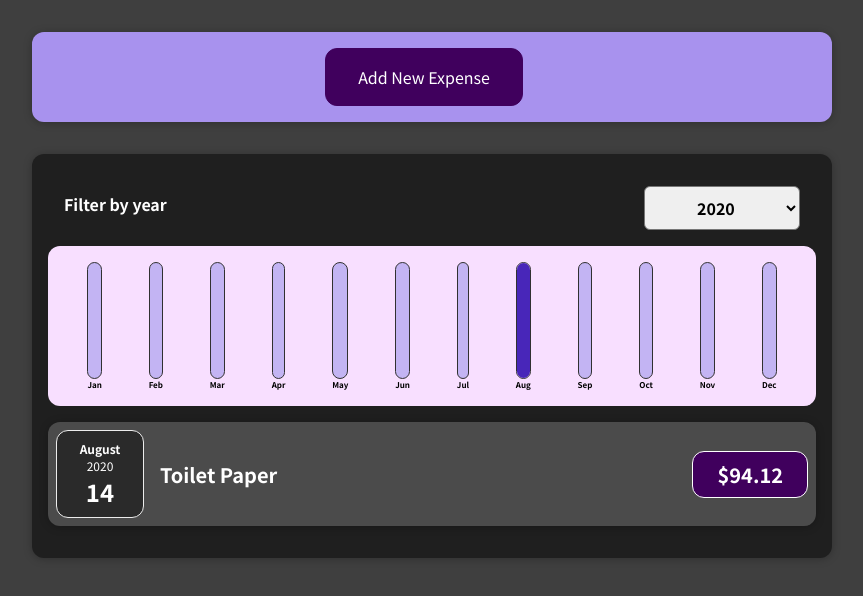
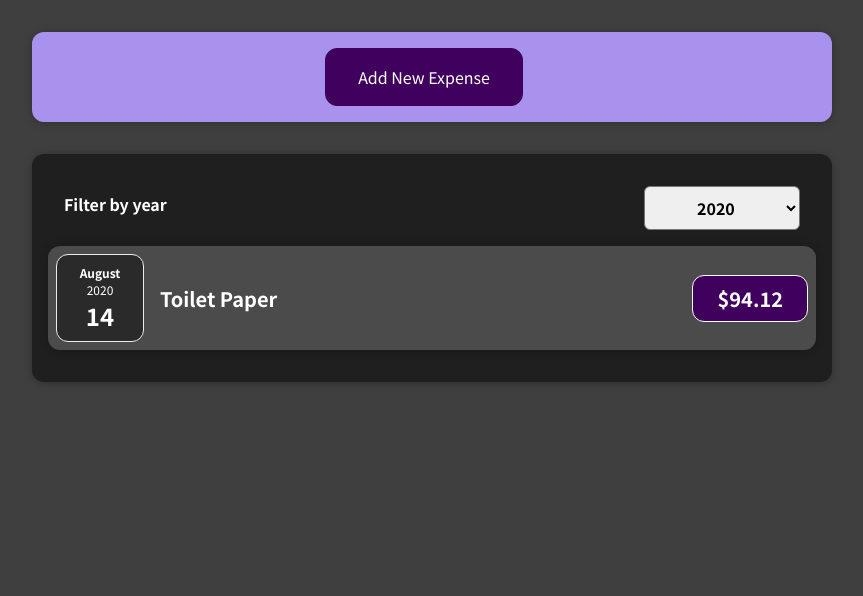
Before and after one commit to fs-projects/react-revamp, a React (Create React App) app: page / in a window 1280 px wide. Shown: the top 596 px of the page, without its empty margins (208-1071 px from the left). Built offline with nearby package versions, Linux system fonts and the light colour scheme.

Commit message:
Revert "Add: Chart to display expenses of each year with all the months for that year filled as much as the expenses done for that month"
This reverts commit bafd6a244c09b51b64f9a679a1a6cae4eeedf13d.

```diff
--- a/src/components/Chart/Chart.css
+++ /dev/null
@@ -1,9 +0,0 @@
-.chart {
-  padding: 1rem;
-  border-radius: 12px;
-  background-color: #f8dfff;
-  text-align: center;
-  display: flex;
-  justify-content: space-around;
-  height: 10rem;
-}
--- a/src/components/Chart/Chart.js
+++ /dev/null
@@ -1,24 +0,0 @@
-import React from 'react';
-
-import ChartBar from './ChartBar';
-import './Chart.css';
-
-const Chart = (props) => {
-  const dataPointValues = props.dataPoints.map(dataPoint => dataPoint.value);
-  const totalMaximum = Math.max(...dataPointValues);
-
-  return (
-    <div className='chart'>
-      {props.dataPoints.map((dataPoint) => (
-        <ChartBar
-          key={dataPoint.label}
-          value={dataPoint.value}
-          maxValue={totalMaximum}
-          label={dataPoint.label}
-        />
-      ))}
-    </div>
-  );
-};
-
-export default Chart;
--- a/src/components/Chart/ChartBar.css
+++ /dev/null
@@ -1,30 +0,0 @@
-.chart-bar {
-  height: 100%;
-  display: flex;
-  flex-direction: column;
-  align-items: center;
-}
-
-.chart-bar__inner {
-  height: 100%;
-  width: 100%;
-  border: 1px solid #313131;
-  border-radius: 12px;
-  background-color: #c3b4f3;
-  overflow: hidden;
-  display: flex;
-  flex-direction: column;
-  justify-content: flex-end;
-}
-
-.chart-bar__fill {
-  background-color: #4826b9;
-  width: 100%;
-  transition: all 0.3s ease-out;
-}
-
-.chart-bar__label {
-  font-weight: bold;
-  font-size: 0.5rem;
-  text-align: center;
-}
--- a/src/components/Chart/ChartBar.js
+++ /dev/null
@@ -1,25 +0,0 @@
-import React from 'react';
-
-import './ChartBar.css';
-
-const ChartBar = (props) => {
-  let barFillHeight = '0%';
-
-  if (props.maxValue > 0) {
-    barFillHeight = Math.round((props.value / props.maxValue) * 100) + '%';
-  }
-
-  return (
-    <div className='chart-bar'>
-      <div className='chart-bar__inner'>
-        <div
-          className='chart-bar__fill'
-          style={{ height: barFillHeight }}
-        ></div>
-      </div>
-      <div className='chart-bar__label'>{props.label}</div>
-    </div>
-  );
-};
-
-export default ChartBar;
--- a/src/components/Expenses/Expenses.js
+++ b/src/components/Expenses/Expenses.js
@@ -3,7 +3,6 @@ import React, { useState } from 'react';
 import Card from '../UI/Card';
 import ExpensesFilter from './ExpensesFilter';
 import ExpensesList from './ExpensesList';
-import ExpensesChart from './ExpensesChart';
 import './Expenses.css';
 
 const Expenses = (props) => {
@@ -24,7 +23,6 @@ const Expenses = (props) => {
           selected={filteredYear}
           onChangeFilter={filterChangeHandler}
         />
-        <ExpensesChart expenses={filteredExpenses} />
         <ExpensesList items={filteredExpenses} />
       </Card>
     </div>
--- a/src/components/Expenses/ExpensesChart.js
+++ /dev/null
@@ -1,29 +0,0 @@
-import React from 'react';
-
-import Chart from '../Chart/Chart';
-
-const ExpensesChart = (props) => {
-  const chartDataPoints = [
-    { label: 'Jan', value: 0 },
-    { label: 'Feb', value: 0 },
-    { label: 'Mar', value: 0 },
-    { label: 'Apr', value: 0 },
-    { label: 'May', value: 0 },
-    { label: 'Jun', value: 0 },
-    { label: 'Jul', value: 0 },
-    { label: 'Aug', value: 0 },
-    { label: 'Sep', value: 0 },
-    { label: 'Oct', value: 0 },
-    { label: 'Nov', value: 0 },
-    { label: 'Dec', value: 0 },
-  ];
-
-  for (const expense of props.expenses) {
-    const expenseMonth = expense.date.getMonth(); // starting at 0 => January => 0
-    chartDataPoints[expenseMonth].value += expense.amount;
-  }
-
-  return <Chart dataPoints={chartDataPoints} />;
-};
-
-export default ExpensesChart;
```
